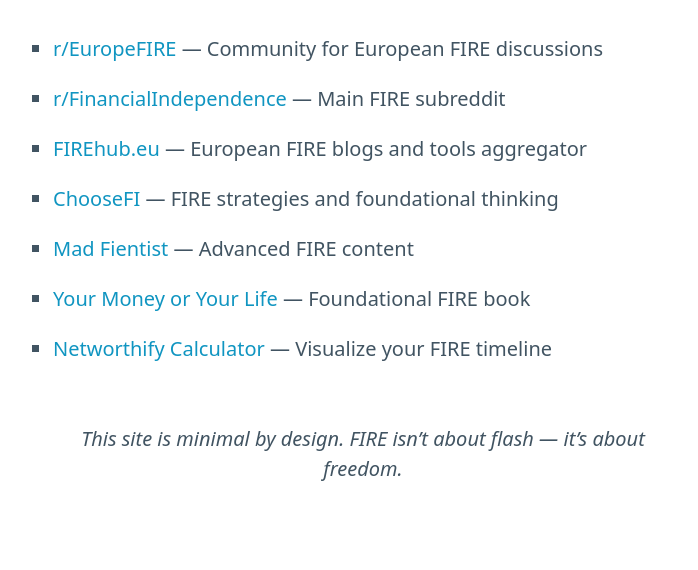
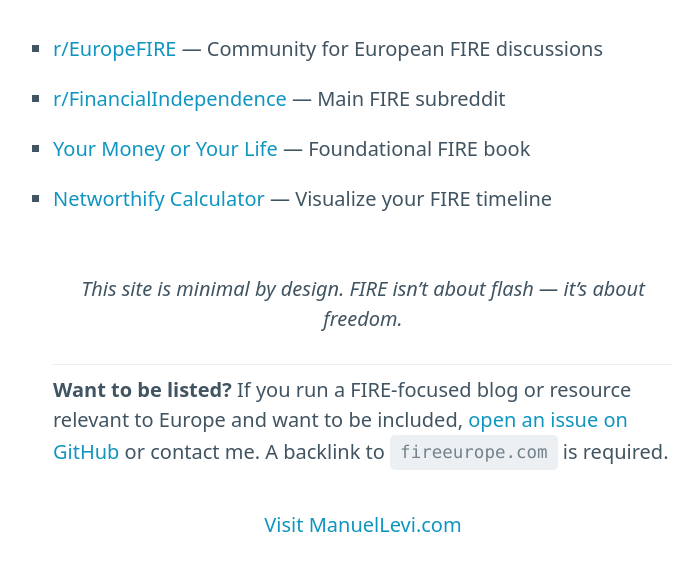
Before and after one commit to ManuelLevi/fireeurope.com, a plain HTML site: page index.html in a window 1280 px wide. Shown: the part 364-934 px from the top of the page, without its empty margins (277-975 px from the left). Drawn offline with nearby package versions, Linux system fonts and the light colour scheme.

Commit message:
Update index.html

```diff
--- a/index.html
+++ b/index.html
@@ -30,13 +30,17 @@
     <ul>
       <li><a href="https://www.reddit.com/r/europefire" target="_blank">r/EuropeFIRE</a> — Community for European FIRE discussions</li>
       <li><a href="https://www.reddit.com/r/financialindependence" target="_blank">r/FinancialIndependence</a> — Main FIRE subreddit</li>
-      <li><a href="https://firehub.eu/" target="_blank">FIREhub.eu</a> — European FIRE blogs and tools aggregator</li>
-      <li><a href="https://www.choosefi.com/" target="_blank">ChooseFI</a> — FIRE strategies and foundational thinking</li>
-      <li><a href="https://www.madfientist.com/" target="_blank">Mad Fientist</a> — Advanced FIRE content</li>
       <li><a href="https://yourmoneyoryourlife.com/" target="_blank">Your Money or Your Life</a> — Foundational FIRE book</li>
       <li><a href="https://networthify.com/calculator/earlyretirement" target="_blank">Networthify Calculator</a> — Visualize your FIRE timeline</li>
     </ul>
     <p style="text-align:center; margin-top: 3rem;"><em>This site is minimal by design. FIRE isn’t about flash — it’s about freedom.</em></p>
+
+    <hr>
+    <p><strong>Want to be listed?</strong> If you run a FIRE-focused blog or resource relevant to Europe and want to be included, <a href="https://github.com/ManuelLevi/fireeurope.com/issues" target="_blank">open an issue on GitHub</a> or contact me. A backlink to <code>fireeurope.com</code> is required.</p>
+
+    <p style="text-align: center; margin-top: 2rem;">
+      <a href="https://manuellevi.com" target="_blank">Visit ManuelLevi.com</a>
+    </p>
   </main>
 </body>
 </html>
```
